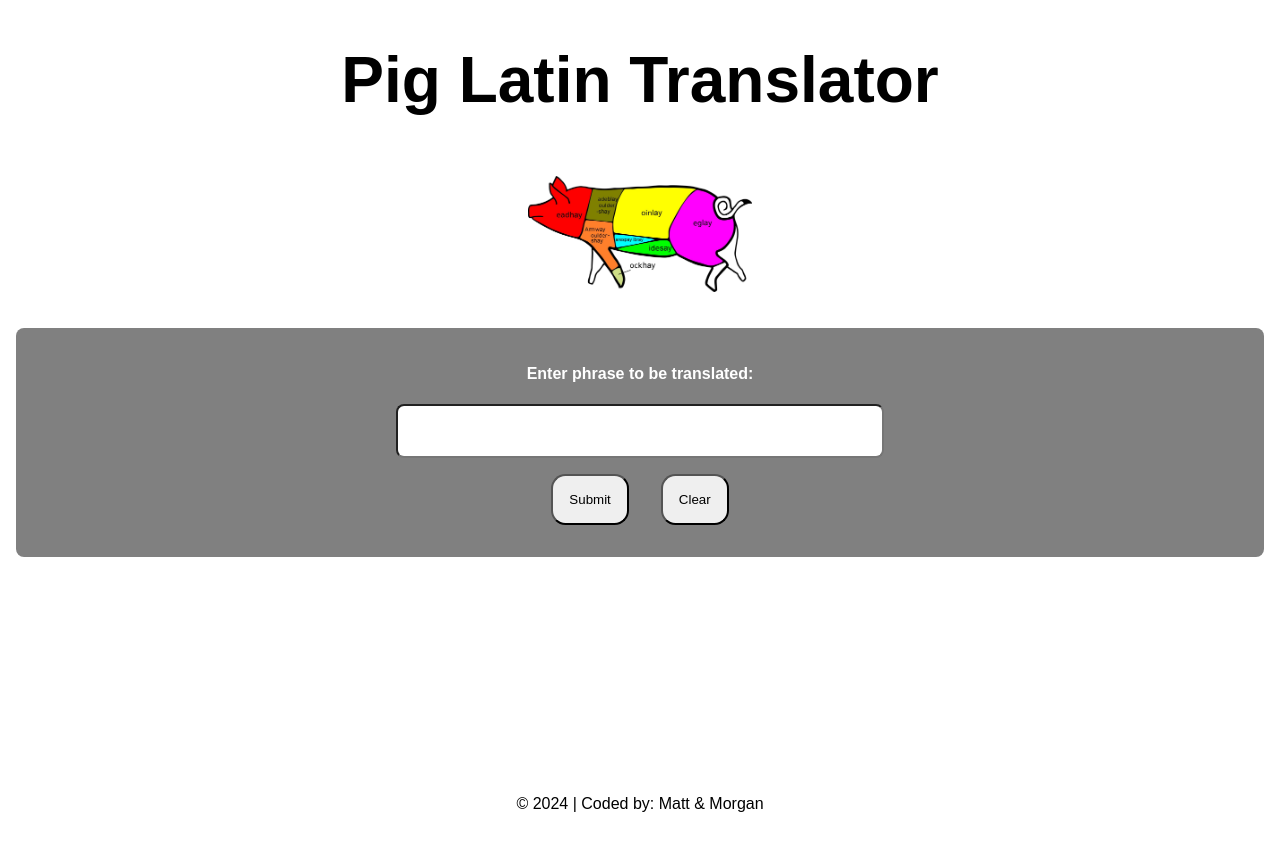
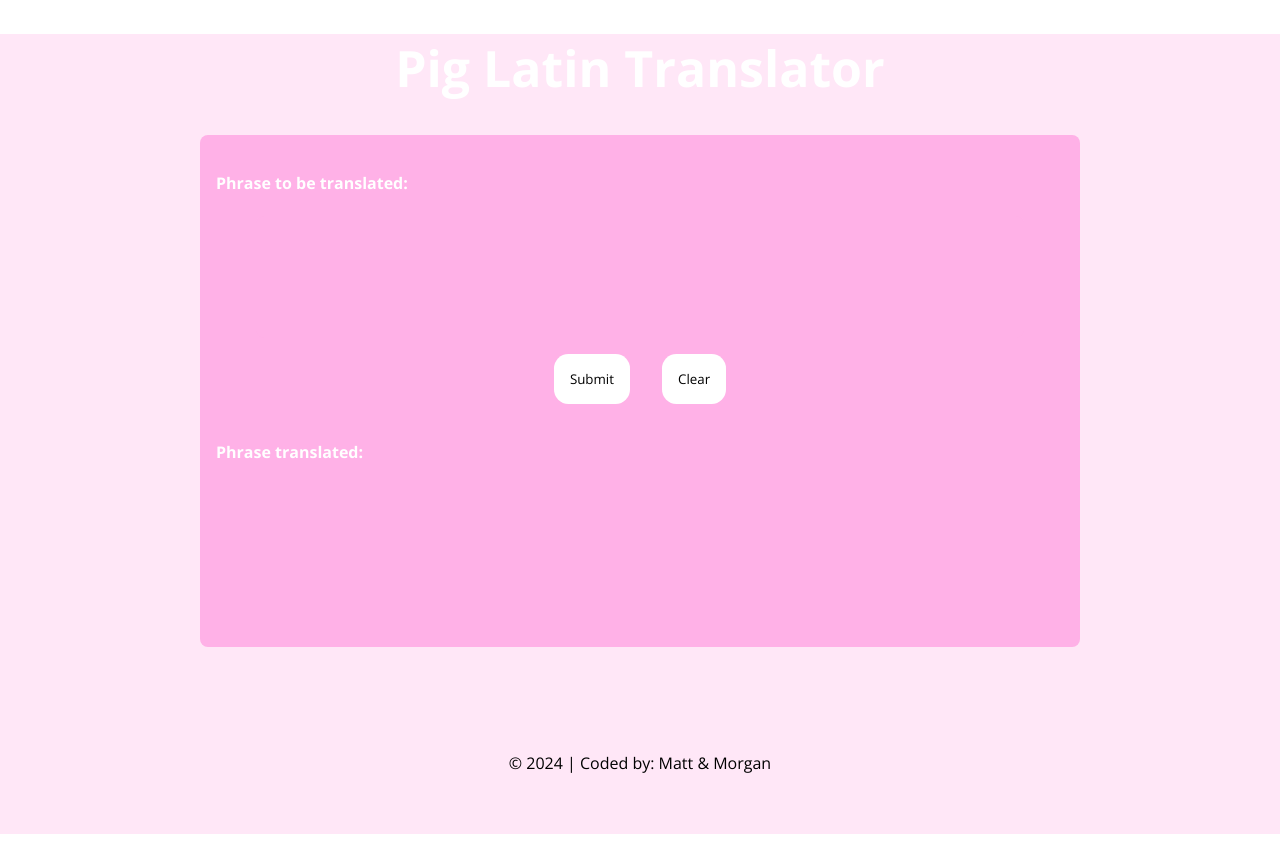
Before and after one commit to learn-academy-2024-alpha/pig-latin-pink-m-m-s, a React (Create React App) app: page / in a window 1280 px wide. Built offline with nearby package versions, Linux system fonts and the light colour scheme.

Commit message:
adds style

```diff
--- a/public/index.html
+++ b/public/index.html
@@ -13,6 +13,7 @@
       content="Web site created using create-react-app"
     />
     <link rel="manifest" href="%PUBLIC_URL%/manifest.json" />
+    <link href="https://fonts.googleapis.com/css2?family=Open+Sans:ital,wght@0,300..800;1,300..800&display=swap" rel="stylesheet">
     <!--
       Notice the use of %PUBLIC_URL% in the tags above.
       It will be replaced with the URL of the `public` folder during the build.
--- a/src/App.css
+++ b/src/App.css
@@ -1,49 +1,76 @@
 * {
-  font-family: "Josefin Sans", sans-serif;
+  font-family: "Open Sans", sans-serif;
   text-align: center;
 }
 
 /* ---HEADER--- */
 
-h1 {
-  font-size: 4rem;
+.title {
+  font-size: 50px;
+  color: white;
 }
 
-.butcher-pig-image {
-  margin: 1rem;
-  width: 14rem;
-}
 
 /* ---BODY--- */
+
+.btn-container {
+  width: 100%;
+}
 
 button {
   border-radius: 0.9rem;
   margin: 1rem;
   padding: 1rem;
+  background-color: #fff;
+  border: none;
 }
 
-.body-container {
-  padding-bottom: 3rem;
+button:hover {
+  background-color: #df2ba9;
+  cursor: pointer;
+  color: #fff;
+}
+
+.sub-header {
+  display: flex;
 }
 
 .page-container {
   min-height: 100vh;
-  position: relative;
+  background-color: #FFE7F7;
+  background-size: cover;
 }
 
 .input-section {
-  background-color: grey;
+  min-height: 60dvh;
+  background-color: #FFB1E7;
   border-radius: 0.5rem;
   color: #fff;
-  margin: 1rem;
+  margin-left: 200px;
+  margin-right: 200px;
   padding: 1rem;
 }
 
 .user-input {
   border-radius: 0.5rem;
+  border: none;
   font-size: 1rem;
-  height: 3rem;
-  width: 30rem;
+  height: 15dvh;
+  width: 90%;
+  background-color: #FFB1E7;
+}
+
+.input-parent {
+  display: flex;
+  justify-content: center;
+}
+
+input {
+  color: #fff;
+}
+
+.translated-word {
+  color: #df2ba9;
 }
 
 /* ---FOOTER--- */
@@ -58,9 +85,7 @@ footer {
 /* ---MEDIA QUERIES--- */
 
 @media only screen and (max-width: 650px) {
-  h1 {
-    font-size: 2rem;
-  }
+
   .user-input {
     font-size: 1rem;
     height: 5rem;
--- a/src/App.js
+++ b/src/App.js
@@ -1,6 +1,6 @@
 import React, { useState } from "react"
 import "./App.css"
-import butcherPigImage from "./assets/butcherPig.jpeg"
+import './App.css'
 
 const App = () => {
   // ACTION ITEM: to make the development process easier there are some preassigned words in the input field, when you are ready for your full user experience delete the test words passed to useState and pass an empty string
@@ -58,7 +58,6 @@ const App = () => {
             smallestIndex = arr[i]
           }
           return eachWord.slice(smallestIndex) + eachWord.slice(0, smallestIndex) + "ay"
-
         }
 
         // let vowels = ["a", "e", "i", "o", "u"]
@@ -137,26 +136,30 @@ const App = () => {
   return (
     <div className="page-container">
       <div className="body-container">
-        <h1>Pig Latin Translator</h1>
-        <img
-          src={butcherPigImage}
-          alt="drawing of pig with butcher cut names in pig latin"
-          className="butcher-pig-image"
-        />
+
+        <h1 className="title">Pig Latin Translator</h1>
 
         <div className="input-section">
-          <h4>Enter phrase to be translated:</h4>
+          <div className="sub-header">
+            <h4>Phrase to be translated:</h4>
+          </div>
+          <div className="input-parent">
             <input
               type="text"
               className="user-input"
               onChange={handleInput}
               value={userInput}
             />
-          <br />
+          </div>
+          <div className="btn-container">
             <button onClick={setUpPreventDefault}>Submit</button>
             <button onClick={restartGame}>Clear</button>
           </div>
-        <p>{inputTranslated}</p>
+          <div className="sub-header">
+            <h4>Phrase translated:</h4>
+          </div>
+          <p><span className="translated-word">{inputTranslated}</span></p>
+        </div>
       </div>
       <footer>&copy; 2024 | Coded by: Matt & Morgan</footer>
     </div>
```
Also changed, not shown: src/pink-pig-nose_567746-4869.avif (added). Lines whose indentation alone changed are shown as unchanged.
